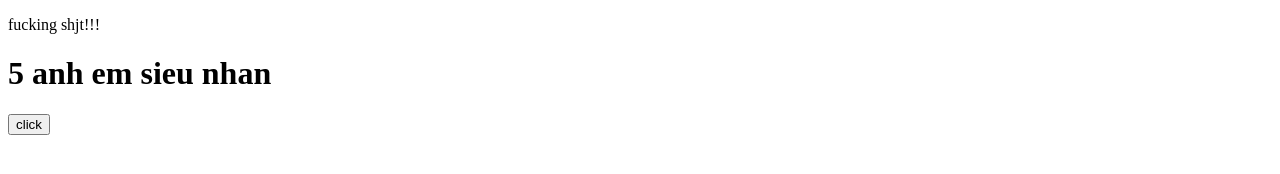
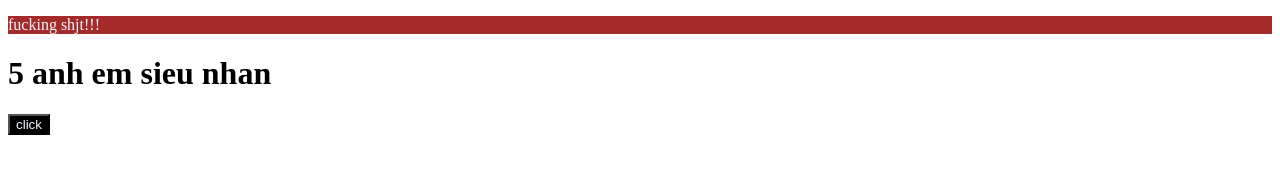
Before and after one commit to thanhbinh1801/git, a plain HTML site: page index.html in a window 1280 px wide. Drawn offline with Linux system fonts and the light colour scheme.

Commit message:
change html file

```diff
--- a/index.html
+++ b/index.html
@@ -4,6 +4,8 @@
     <meta charset="UTF-8" />
     <meta name="viewport" content="width=device-width, initial-scale=1.0" />
     <title>Document</title>
+    <link rel="stylesheet" href="style1.css" />
+    <link rel="stylesheet" href="style2.css" />
   </head>
   <body>
     <p>fucking shjt!!!</p>
```
